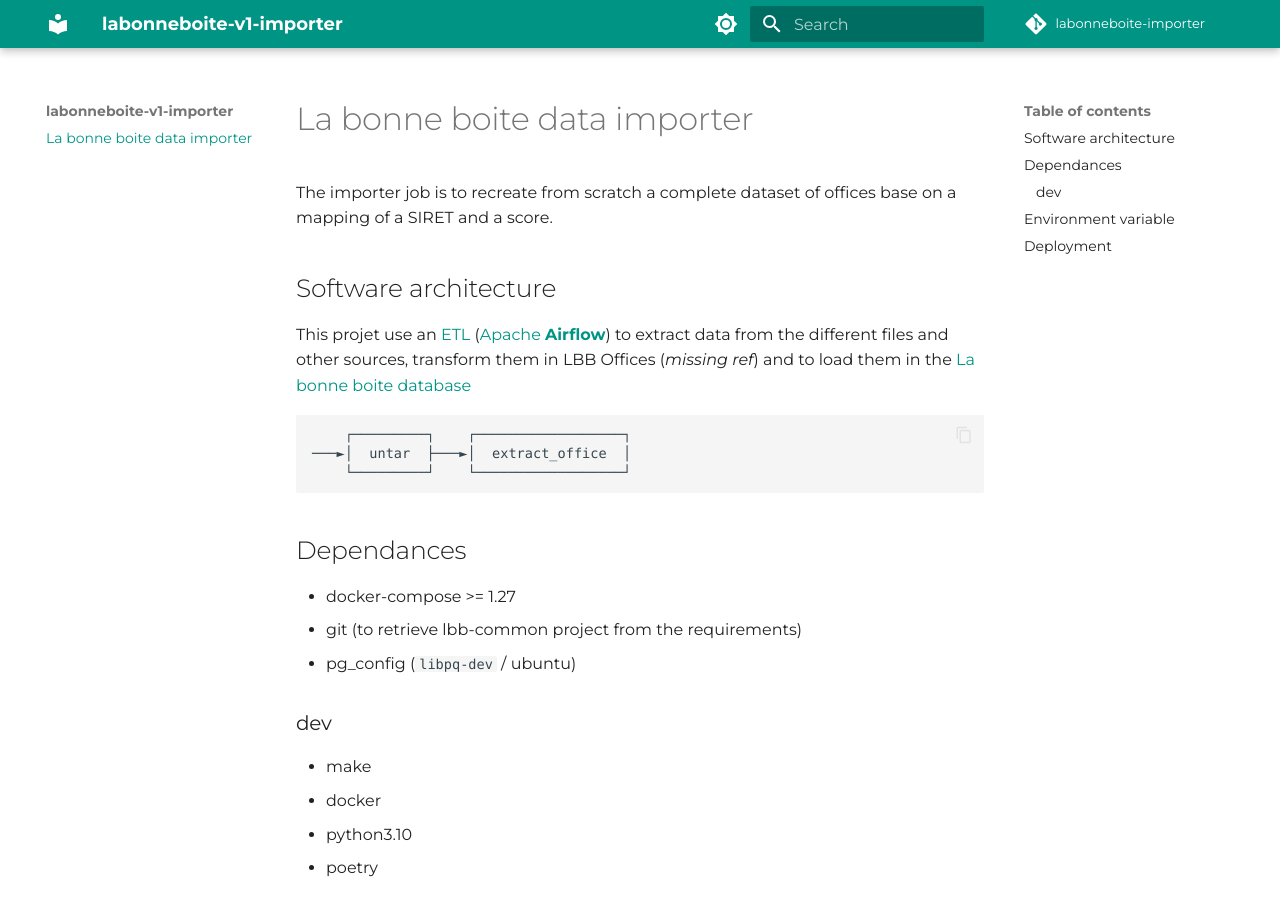
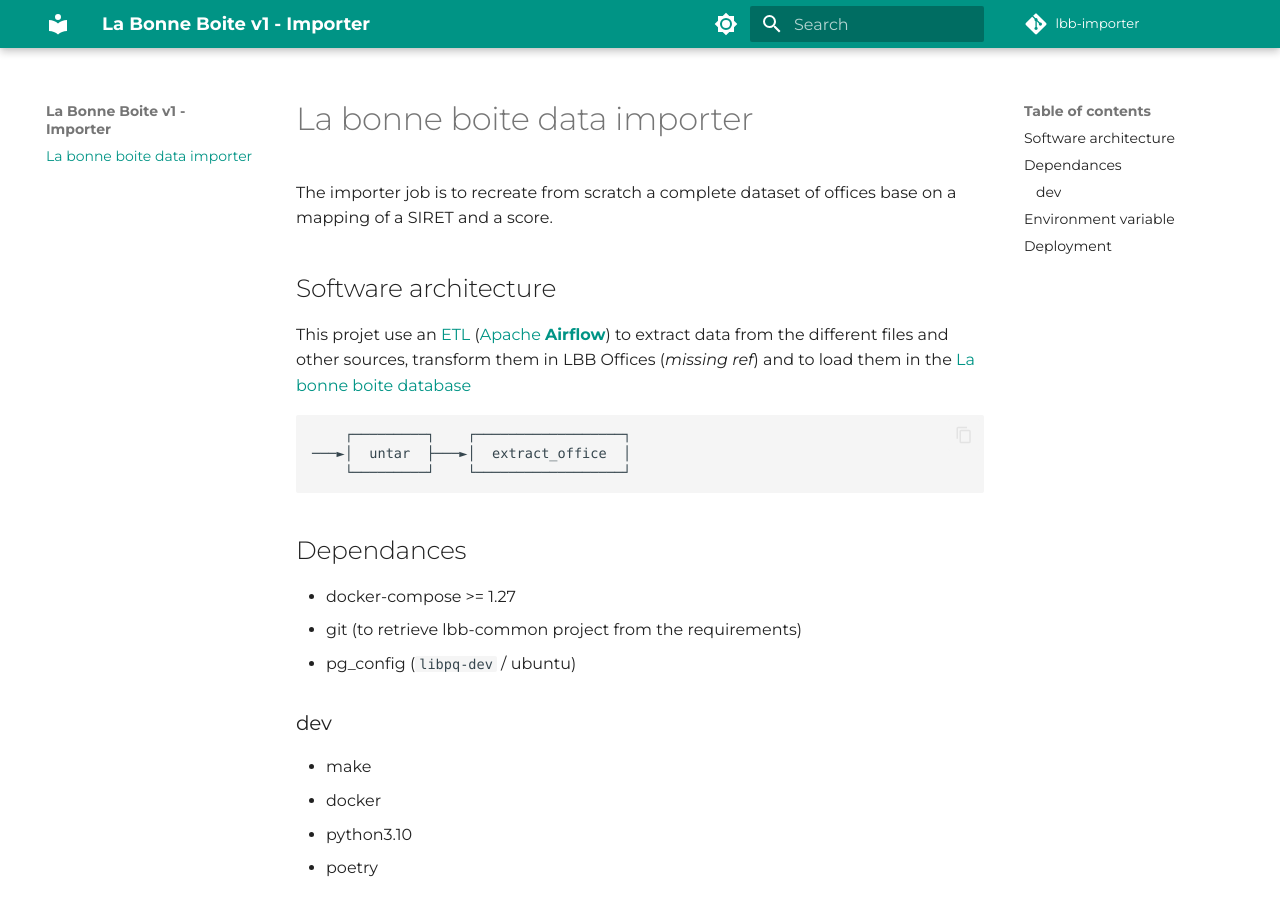
Before and after one commit to StartupsPoleEmploi/labonneboite-importer, an MkDocs documentation site: the page built from docs/index.md, in a window 1280 px wide and 900 px high. Built offline with MkDocs 1.6.1 and Material for MkDocs 9.7.7, drawn with Linux system fonts in a browser that asks for light colours; some web fonts are replaced.

Commit message:
update documentation

```diff
--- a/mkdocs.yml
+++ b/mkdocs.yml
@@ -47,10 +47,10 @@ markdown_extensions:
       emoji_generator: !!python/name:materialx.emoji.to_svg
 
 # Do your stuff below
-site_name: labonneboite-v1-importer
-site_description: "LBB Documentation"
+site_name: La Bonne Boite v1 - Importer
+site_description: "LBB Documentation - Importer"
 site_author: "La Bonne Boite"
-repo_name: labonneboite-importer
+repo_name: lbb-importer
 repo_url: https://git.beta.pole-emploi.fr/lbb/lbb-importer
 
 nav:
```
